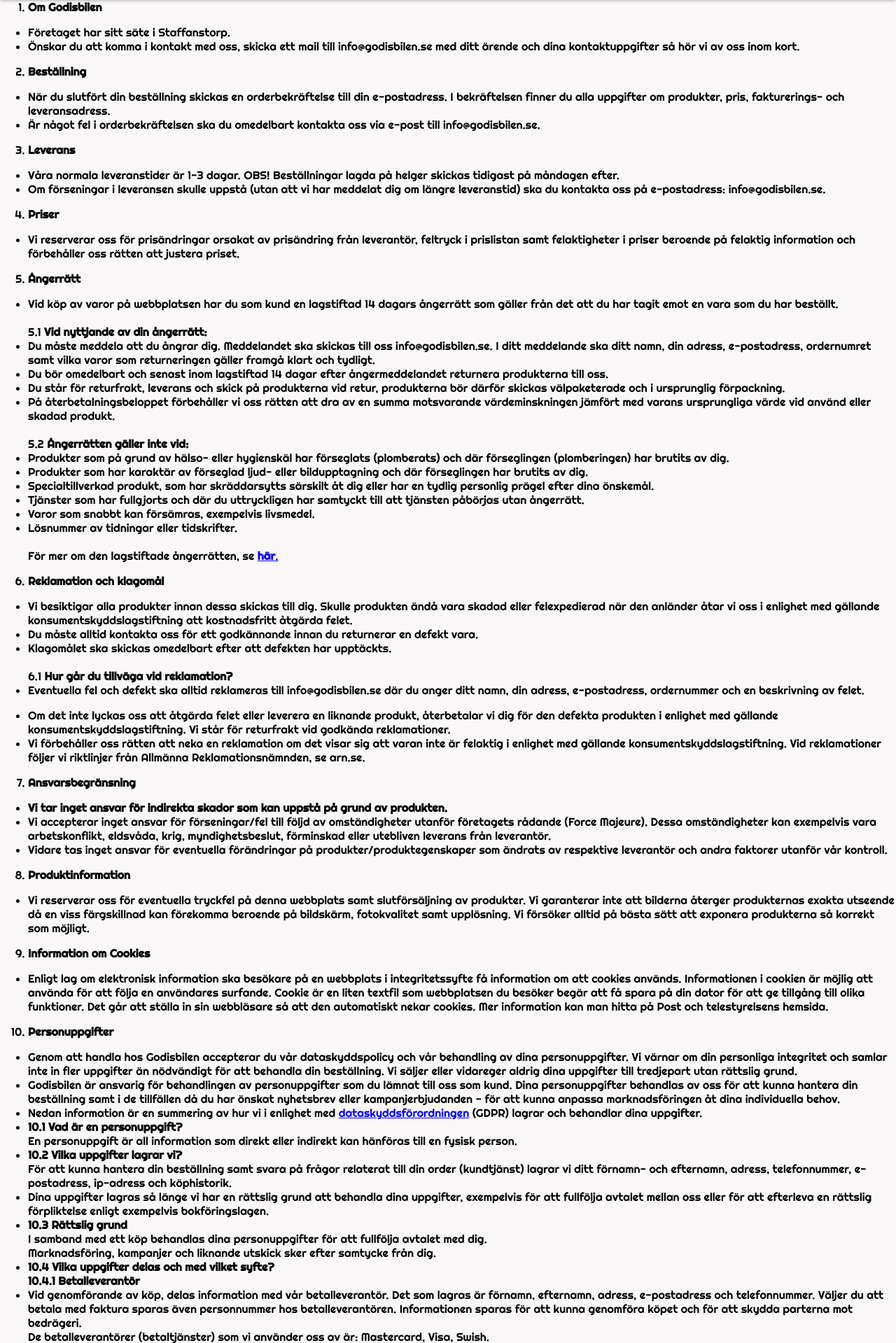
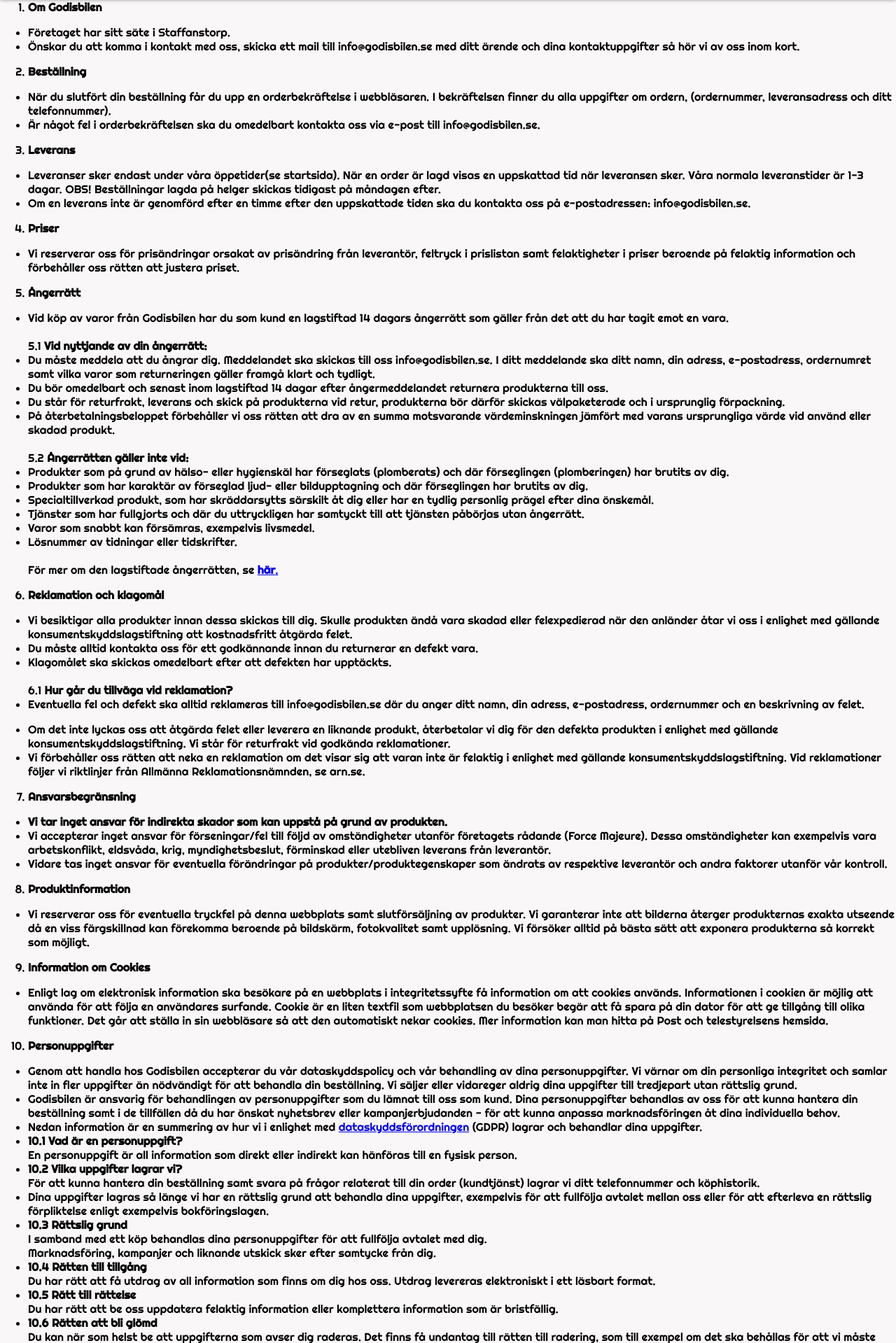
Before and after one commit to albinmedoc/Godisbilen-python, a Flask app: page /tos in a window 1280 px wide. Shown: the part 70-1989 px from the top of the page at 70% size. Run offline with Flask 2, Linux system fonts and the light colour scheme; parts of the project's set-up code (start-up, migrations or seed data) failed here and were passed over.

Commit message:
Removed unnecessary info

```diff
--- a/godisbilen/templates/tos.html
+++ b/godisbilen/templates/tos.html
@@ -16,8 +16,8 @@
     </li>
 </ol>
 <ul>
-    <li>När du slutfört din beställning skickas en orderbekräftelse till din e-postadress. I bekräftelsen finner du alla
-        uppgifter om produkter, pris, fakturerings- och leveransadress.</li>
+    <li>När du slutfört din beställning får du upp en orderbekräftelse i webbläsaren. I bekräftelsen finner du alla
+        uppgifter om ordern, (ordernummer, leveransadress och ditt telefonnummer).</li>
     <li>Är något fel i orderbekräftelsen ska du omedelbart kontakta oss via e-post till info@godisbilen.se.</li>
 </ul>
 <ol start="3">
@@ -26,10 +26,10 @@
     </li>
 </ol>
 <ul>
-    <li>Våra normala leveranstider är 1-3 dagar. OBS! Beställningar lagda på helger skickas tidigast på måndagen efter.
+    <li>Leveranser sker endast under våra öppetider(se startsida). När en order är lagd visas en uppskattad tid när leveransen sker. Våra normala leveranstider är 1-3 dagar. OBS! Beställningar lagda på helger skickas tidigast på måndagen efter.
     </li>
-    <li>Om förseningar i leveransen skulle uppstå (utan att vi har meddelat dig om längre leveranstid) ska du kontakta
-        oss på e-postadress: info@godisbilen.se.</li>
+    <li>Om en leverans inte är genomförd efter en timme efter den uppskattade tiden ska du kontakta
+        oss på e-postadressen: info@godisbilen.se.</li>
 </ul>
 <ol start="4">
     <li>
@@ -46,8 +46,8 @@
     </li>
 </ol>
 <ul>
-    <li>Vid köp av varor på webbplatsen har du som kund en lagstiftad 14 dagars ångerrätt som gäller från det att du har
-        tagit emot en vara som du har beställt.
+    <li>Vid köp av varor från Godisbilen har du som kund en lagstiftad 14 dagars ångerrätt som gäller från det att du har
+        tagit emot en vara.
 
         <br />
         <br />
@@ -181,7 +181,7 @@
     <li>
         <strong>10.2 Vilka uppgifter lagrar vi?</strong><br />
         För att kunna hantera din beställning samt svara på frågor relaterat till din order (kundtjänst) lagrar vi ditt
-        förnamn- och efternamn, adress, telefonnummer, e-postadress, ip-adress och köphistorik.
+        telefonnummer och köphistorik.
     </li>
     <li>
         Dina uppgifter lagras så länge vi har en rättslig grund att behandla dina uppgifter, exempelvis för att
@@ -193,40 +193,28 @@
         Marknadsföring, kampanjer och liknande utskick sker efter samtycke från dig.
     </li>
     <li>
-        <strong>10.4 Vilka uppgifter delas och med vilket syfte?</strong><br />
-        <strong>10.4.1 Betalleverantör</strong>
-    </li>
-    <li>
-        Vid genomförande av köp, delas information med vår betalleverantör. Det som lagras är förnamn, efternamn,
-        adress, e-postadress och telefonnummer.
-        Väljer du att betala med faktura sparas även personnummer hos betalleverantören. Informationen sparas för att
-        kunna genomföra köpet och för att skydda parterna mot bedrägeri.
-        <br />
-        De betalleverantörer (betaltjänster) som vi använder oss av är: Mastercard, Visa, Swish.
-    </li>
-    <li>
-        <strong>10.5 Rätten till tillgång</strong><br />
+        <strong>10.4 Rätten till tillgång</strong><br />
         Du har rätt att få utdrag av all information som finns om dig hos oss. Utdrag levereras elektroniskt i ett
         läsbart format.
     </li>
     <li>
-        <strong>10.6 Rätt till rättelse</strong>
+        <strong>10.5 Rätt till rättelse</strong>
         <br />
         Du har rätt att be oss uppdatera felaktig information eller komplettera information som är bristfällig.
     </li>
     <li>
-        <strong>10.7 Rätten att bli glömd</strong><br />
+        <strong>10.6 Rätten att bli glömd</strong><br />
         Du kan när som helst be att uppgifterna som avser dig raderas.
         Det finns få undantag till rätten till radering, som till exempel om det ska behållas för att vi måste uppfylla
         en rättslig förpliktelse (exempelvis enligt bokföringslagen).
     </li>
     <li>
-        <strong>10.8 Ansvarig för dataskydd</strong><br />
-        Godisbilen är ansvarig för lagring och behandling av personuppgifter i webbutiken och ser till att reglerna
+        <strong>10.7 Ansvarig för dataskydd</strong><br />
+        Godisbilen är ansvarig för lagring och behandling av personuppgifter på webbplatsen och ser till att reglerna
         efterföljs.
     </li>
     <li>
-        <strong>10.9 Så skyddar vi dina personuppgifter</strong><br />
+        <strong>10.8 Så skyddar vi dina personuppgifter</strong><br />
         Vi använder oss av industristandarder som SSL/TLS och envägs hash-algoritmer för att lagra, behandla och
         kommunicera känslig information som exempelvis personuppgifter och lösenord på ett säkert sätt.
     </li>
```
